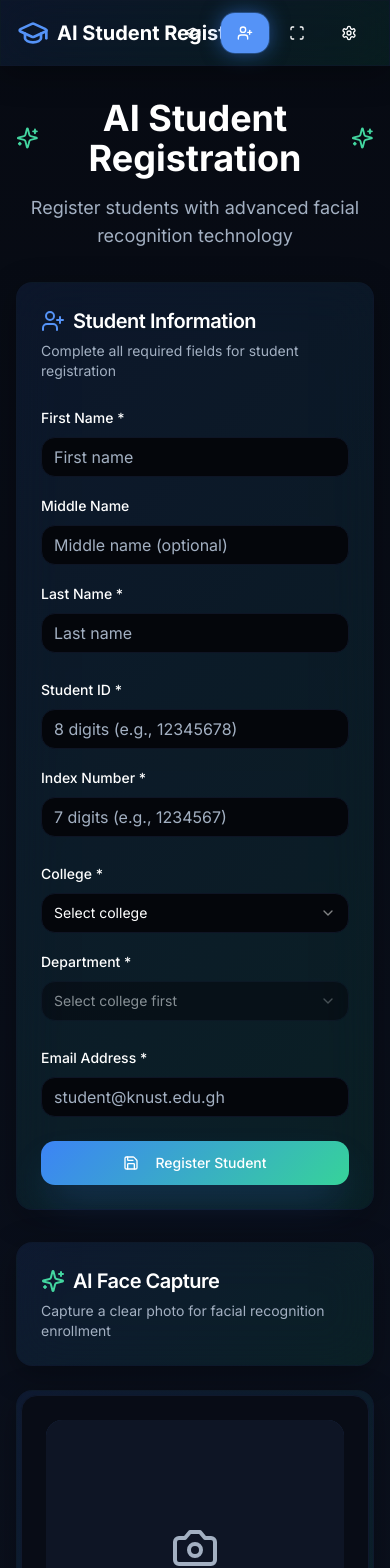
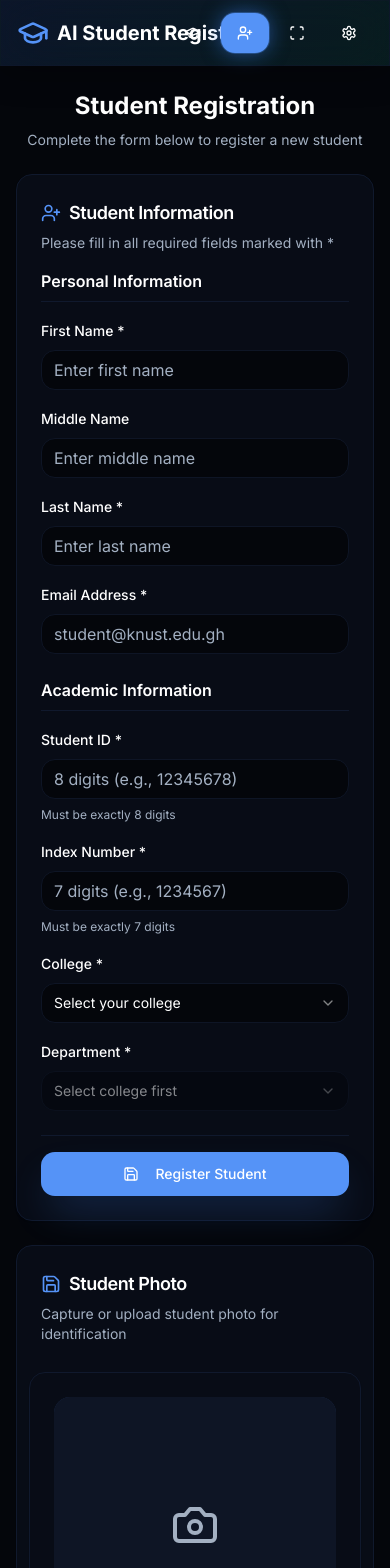
Before and after one commit to officialjwise/campus-face-id, a React (Vite) app: page /register in a window 390 px wide. Shown: the top 1568 px of the page. Built offline with nearby package versions, Linux system fonts and the light colour scheme.

Commit message:
Refine registration page UI
Adjusted the registration page to align with industry standards and improved responsiveness.

```diff
--- a/src/pages/Register.tsx
+++ b/src/pages/Register.tsx
@@ -168,97 +168,147 @@ const Register = () => {
   };
 
   return (
-    <div className="min-h-screen bg-gradient-subtle py-8">
-      <div className="max-w-6xl mx-auto px-4 sm:px-6 lg:px-8">
-        <div className="text-center mb-8">
-          <div className="flex items-center justify-center gap-3 mb-4">
-            <Sparkles className="h-8 w-8 text-accent" />
-            <h1 className="text-4xl font-bold text-foreground">AI Student Registration</h1>
-            <Sparkles className="h-8 w-8 text-accent" />
-          </div>
-          <p className="text-lg text-muted-foreground">Register students with advanced facial recognition technology</p>
+    <div className="min-h-screen bg-background py-6 sm:py-8">
+      <div className="max-w-7xl mx-auto px-4 sm:px-6 lg:px-8">
+        {/* Header */}
+        <div className="text-center mb-6 sm:mb-8">
+          <h1 className="text-2xl sm:text-3xl lg:text-4xl font-bold text-foreground mb-2">
+            Student Registration
+          </h1>
+          <p className="text-sm sm:text-base lg:text-lg text-muted-foreground">
+            Complete the form below to register a new student
+          </p>
         </div>
 
-        <div className="grid grid-cols-1 lg:grid-cols-2 gap-8">
-          {/* Registration Form */}
-          <Card className="glass-card">
-            <CardHeader>
-              <CardTitle className="flex items-center gap-2 text-xl">
-                <UserPlus className="h-6 w-6 text-primary" />
+        <div className="grid grid-cols-1 xl:grid-cols-3 gap-6 lg:gap-8">
+          {/* Registration Form - Takes 2/3 on XL screens */}
+          <div className="xl:col-span-2">
+            <Card className="shadow-sm border border-border">
+              <CardHeader className="pb-4">
+                <CardTitle className="flex items-center gap-2 text-lg sm:text-xl">
+                  <UserPlus className="h-5 w-5 text-primary" />
                   Student Information
                 </CardTitle>
-              <CardDescription className="text-muted-foreground">
-                Complete all required fields for student registration
+                <CardDescription className="text-sm text-muted-foreground">
+                  Please fill in all required fields marked with *
                 </CardDescription>
               </CardHeader>
-            <CardContent>
+              <CardContent className="space-y-6">
                 <form onSubmit={handleSubmit} className="space-y-6">
+                  {/* Personal Information Section */}
+                  <div>
+                    <h3 className="text-base font-semibold text-foreground mb-4 pb-2 border-b border-border">
+                      Personal Information
+                    </h3>
+
                     {/* Name Fields */}
-                <div className="grid grid-cols-1 md:grid-cols-3 gap-4">
+                    <div className="grid grid-cols-1 sm:grid-cols-2 lg:grid-cols-3 gap-4 mb-4">
                       <div className="space-y-2">
-                    <Label htmlFor="firstName" className="text-sm font-medium">First Name *</Label>
+                        <Label htmlFor="firstName" className="text-sm font-medium text-foreground">
+                          First Name *
+                        </Label>
                         <Input
                           id="firstName"
-                      placeholder="First name"
+                          placeholder="Enter first name"
                           value={formData.firstName}
                           onChange={(e) => handleInputChange('firstName', e.target.value)}
+                          className="h-10"
                           required
                         />
                       </div>
                       <div className="space-y-2">
-                    <Label htmlFor="middleName" className="text-sm font-medium">Middle Name</Label>
+                        <Label htmlFor="middleName" className="text-sm font-medium text-foreground">
+                          Middle Name
+                        </Label>
                         <Input
                           id="middleName"
-                      placeholder="Middle name (optional)"
+                          placeholder="Enter middle name"
                           value={formData.middleName}
                           onChange={(e) => handleInputChange('middleName', e.target.value)}
+                          className="h-10"
                         />
                       </div>
                       <div className="space-y-2">
-                    <Label htmlFor="lastName" className="text-sm font-medium">Last Name *</Label>
+                        <Label htmlFor="lastName" className="text-sm font-medium text-foreground">
+                          Last Name *
+                        </Label>
                         <Input
                           id="lastName"
-                      placeholder="Last name"
+                          placeholder="Enter last name"
                           value={formData.lastName}
                           onChange={(e) => handleInputChange('lastName', e.target.value)}
+                          className="h-10"
                           required
                         />
                       </div>
                     </div>
 
+                    {/* Contact Information */}
+                    <div className="space-y-2">
+                      <Label htmlFor="email" className="text-sm font-medium text-foreground">
+                        Email Address *
+                      </Label>
+                      <Input
+                        id="email"
+                        type="email"
+                        placeholder="student@knust.edu.gh"
+                        value={formData.email}
+                        onChange={(e) => handleInputChange('email', e.target.value)}
+                        className="h-10"
+                        required
+                      />
+                    </div>
+                  </div>
+
+                  {/* Academic Information Section */}
+                  <div>
+                    <h3 className="text-base font-semibold text-foreground mb-4 pb-2 border-b border-border">
+                      Academic Information
+                    </h3>
+
                     {/* ID Fields */}
-                <div className="grid grid-cols-1 md:grid-cols-2 gap-4">
+                    <div className="grid grid-cols-1 sm:grid-cols-2 gap-4 mb-4">
                       <div className="space-y-2">
-                    <Label htmlFor="studentId" className="text-sm font-medium">Student ID *</Label>
+                        <Label htmlFor="studentId" className="text-sm font-medium text-foreground">
+                          Student ID *
+                        </Label>
                         <Input
                           id="studentId"
                           placeholder="8 digits (e.g., 12345678)"
                           value={formData.studentId}
                           onChange={(e) => handleInputChange('studentId', e.target.value.replace(/\D/g, '').slice(0, 8))}
+                          className="h-10"
                           maxLength={8}
                           required
                         />
+                        <p className="text-xs text-muted-foreground">Must be exactly 8 digits</p>
                       </div>
                       <div className="space-y-2">
-                    <Label htmlFor="indexNumber" className="text-sm font-medium">Index Number *</Label>
+                        <Label htmlFor="indexNumber" className="text-sm font-medium text-foreground">
+                          Index Number *
+                        </Label>
                         <Input
                           id="indexNumber"
                           placeholder="7 digits (e.g., 1234567)"
                           value={formData.indexNumber}
                           onChange={(e) => handleInputChange('indexNumber', e.target.value.replace(/\D/g, '').slice(0, 7))}
+                          className="h-10"
                           maxLength={7}
                           required
                         />
+                        <p className="text-xs text-muted-foreground">Must be exactly 7 digits</p>
                       </div>
                     </div>
 
                     {/* College and Department */}
-                <div className="grid grid-cols-1 md:grid-cols-2 gap-4">
+                    <div className="grid grid-cols-1 lg:grid-cols-2 gap-4">
                       <div className="space-y-2">
-                    <Label htmlFor="college" className="text-sm font-medium">College *</Label>
+                        <Label htmlFor="college" className="text-sm font-medium text-foreground">
+                          College *
+                        </Label>
                         <Select onValueChange={(value) => handleInputChange('college', value)} value={formData.college}>
-                      <SelectTrigger>
-                        <SelectValue placeholder="Select college" />
+                          <SelectTrigger className="h-10">
+                            <SelectValue placeholder="Select your college" />
                           </SelectTrigger>
                           <SelectContent>
                             {colleges.map((college) => (
@@ -270,14 +320,16 @@ const Register = () => {
                         </Select>
                       </div>
                       <div className="space-y-2">
-                    <Label htmlFor="department" className="text-sm font-medium">Department *</Label>
+                        <Label htmlFor="department" className="text-sm font-medium text-foreground">
+                          Department *
+                        </Label>
                         <Select
                           onValueChange={(value) => handleInputChange('department', value)}
                           value={formData.department}
                           disabled={!formData.college}
                         >
-                      <SelectTrigger>
-                        <SelectValue placeholder={formData.college ? "Select department" : "Select college first"} />
+                          <SelectTrigger className="h-10">
+                            <SelectValue placeholder={formData.college ? "Select your department" : "Select college first"} />
                           </SelectTrigger>
                           <SelectContent>
                             {availableDepartments.map((dept) => (
@@ -289,50 +341,70 @@ const Register = () => {
                         </Select>
                       </div>
                     </div>
-
-                {/* Email */}
-                <div className="space-y-2">
-                  <Label htmlFor="email" className="text-sm font-medium">Email Address *</Label>
-                  <Input
-                    id="email"
-                    type="email"
-                    placeholder="student@knust.edu.gh"
-                    value={formData.email}
-                    onChange={(e) => handleInputChange('email', e.target.value)}
-                    required
-                  />
                   </div>
 
+                  {/* Submit Button */}
+                  <div className="pt-4 border-t border-border">
                     <Button
                       type="submit"
-                  className="w-full glow-hover bg-gradient-primary hover:shadow-glow transition-all duration-300"
+                      className="w-full sm:w-auto sm:px-8 h-11"
                       disabled={isSubmitting}
                       size="lg"
                     >
                       <Save className="h-4 w-4 mr-2" />
-                  {isSubmitting ? "Registering..." : "Register Student"}
+                      {isSubmitting ? "Registering Student..." : "Register Student"}
                     </Button>
+                  </div>
                 </form>
               </CardContent>
             </Card>
+          </div>
 
-          {/* Camera Capture */}
-          <div className="space-y-6">
-            <Card className="glass-card">
-              <CardHeader>
-                <CardTitle className="flex items-center gap-2 text-xl">
-                  <Sparkles className="h-6 w-6 text-accent" />
-                  AI Face Capture
+          {/* Photo Capture Section - Takes 1/3 on XL screens */}
+          <div className="xl:col-span-1">
+            <Card className="shadow-sm border border-border">
+              <CardHeader className="pb-4">
+                <CardTitle className="flex items-center gap-2 text-lg sm:text-xl">
+                  <Save className="h-5 w-5 text-primary" />
+                  Student Photo
                 </CardTitle>
-                <CardDescription className="text-muted-foreground">
-                  Capture a clear photo for facial recognition enrollment
+                <CardDescription className="text-sm text-muted-foreground">
+                  Capture or upload student photo for identification
                 </CardDescription>
               </CardHeader>
+              <CardContent className="p-3 sm:p-6">
+                <CameraCapture onCapture={handlePhotoCapture} isCapturing={isSubmitting} />
+                <div className="mt-4 p-3 bg-muted/50 rounded-lg">
+                  <p className="text-xs text-muted-foreground text-center">
+                    Photo capture is required for registration. Ensure the student is looking directly at the camera with good lighting.
+                  </p>
+                </div>
+              </CardContent>
             </Card>
-            <div className="glass-card p-1 rounded-2xl">
-              <CameraCapture onCapture={handlePhotoCapture} isCapturing={isSubmitting} />
           </div>
         </div>
+
+        {/* Instructions */}
+        <div className="mt-6 lg:mt-8">
+          <Card className="shadow-sm border border-border">
+            <CardContent className="p-4 sm:p-6">
+              <h3 className="text-base font-semibold text-foreground mb-3">Registration Instructions</h3>
+              <div className="grid grid-cols-1 md:grid-cols-2 lg:grid-cols-3 gap-4 text-sm text-muted-foreground">
+                <div>
+                  <h4 className="font-medium text-foreground mb-1">Student ID Format</h4>
+                  <p>Must be exactly 8 numeric digits</p>
+                </div>
+                <div>
+                  <h4 className="font-medium text-foreground mb-1">Index Number Format</h4>
+                  <p>Must be exactly 7 numeric digits</p>
+                </div>
+                <div>
+                  <h4 className="font-medium text-foreground mb-1">Photo Requirements</h4>
+                  <p>Clear, front-facing photo with good lighting</p>
+                </div>
+              </div>
+            </CardContent>
+          </Card>
         </div>
       </div>
     </div>
```
Lines whose indentation alone changed are shown as unchanged.
